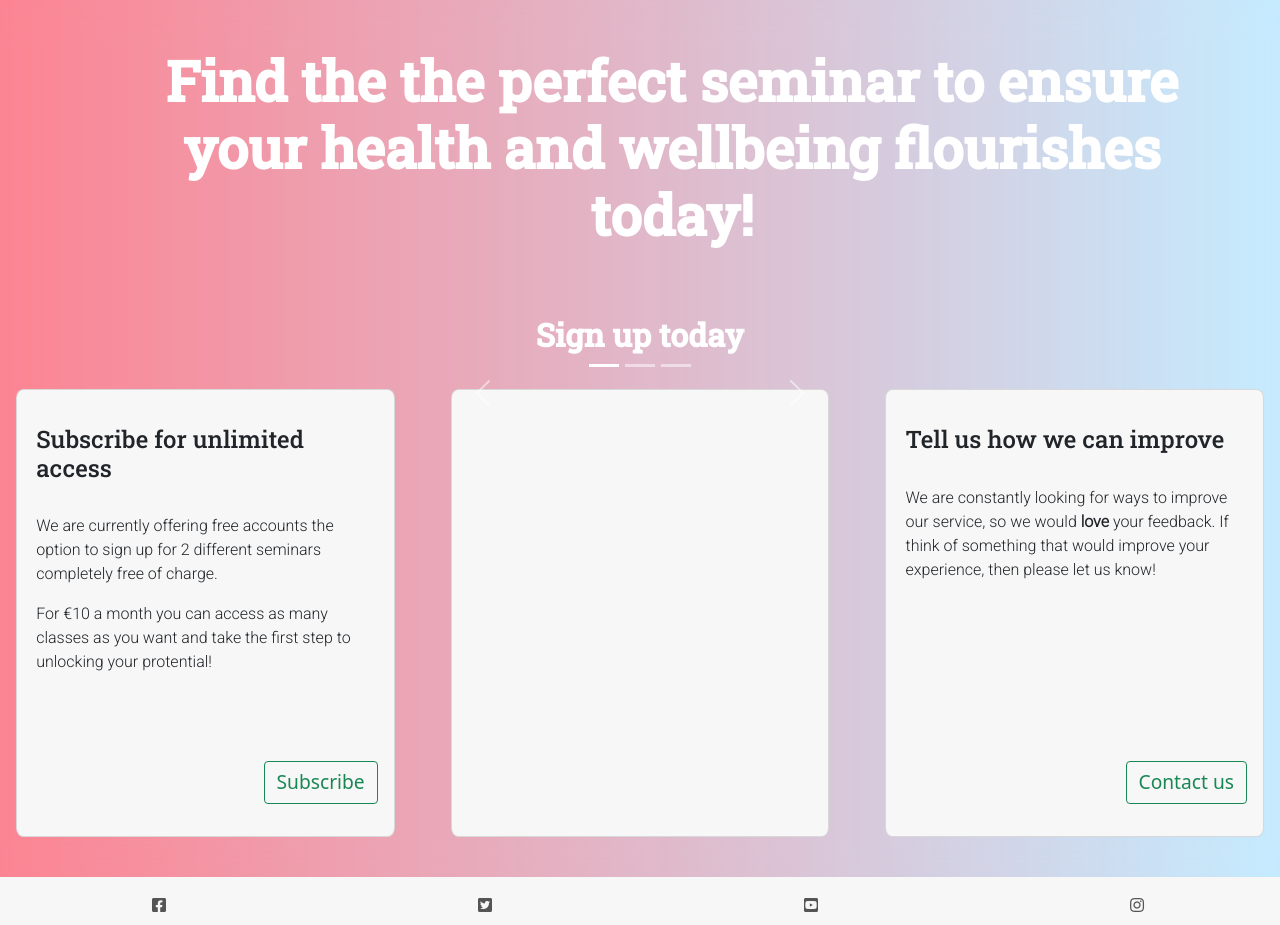
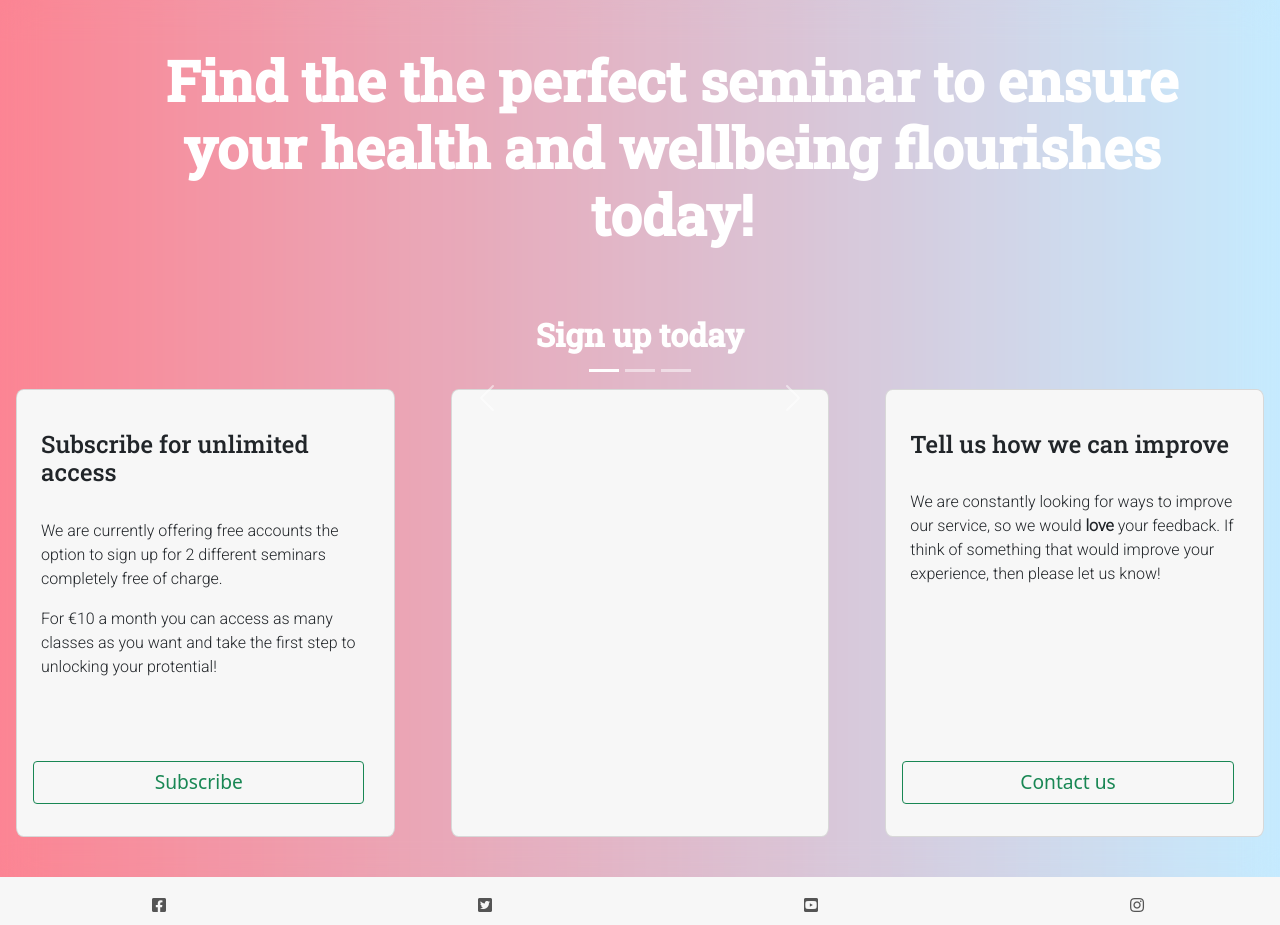
Before and after one commit to Code-Institute-Submissions/Gwgjnr-Wellness_Site_AugResub, a Django app: page / in a window 1280 px wide. Shown: the part 57-982 px from the top of the page. Run offline with Django 3.2, Linux system fonts and the light colour scheme; data that the repository does not hold is empty; some libraries are stand-ins or nearby versions.

Commit message:
updated styling for carosel images and buttons index.html cards

```diff
--- a/homepage/templates/homepage/index.html
+++ b/homepage/templates/homepage/index.html
@@ -109,7 +109,10 @@
                                 experience, then
                                 please let us know!
                             </p>
-                            <button type="button" class="btn btn-outline-success intro-card-button">Contact us</button>
+                            <a class="btn" href="{% url 'contact' %}">
+                                <button type="button" class="btn btn-outline-success intro-card-button">Contact us</button>
+                            </a>
+
                         </div>
                     </div>
                 </div>
--- a/static/css/base.css
+++ b/static/css/base.css
@@ -40,11 +40,7 @@ a {
 
 .background-container {
     background-image: linear-gradient(to right, #fc7787, #bfe9ff);
-
-    /* background-image: url('https://res.cloudinary.com/djcwwiiid/image/upload/v1649964000/d2egjlnccl0pbsbmt6so.jpg');
-    background-position: center;
-    background-repeat: no-repeat;
-    background-size: auto; */
+    background-size: auto;
     width: 100%;
     z-index: -1;
 }
@@ -86,9 +82,11 @@ a {
     display: inline-block;
     padding: 5px 0;
     position: relative;
+    background-clip: border-box;
     -webkit-background-clip: text;
     -webkit-text-fill-color: transparent;
     transition: all 0.3s ease-in-out;
+    outline:none;
   }
 
   .intro-invite-button:before{
@@ -109,6 +107,11 @@ a {
 
   .intro-invite-button:hover::before{
     width: 100%;
+  }
+
+  .intro-invite-button:focus {
+    outline:none;
+    box-shadow: none;
   }
 
 
@@ -149,7 +152,7 @@ a {
 
 .card-body {
     flex: 1 1 auto;
-    padding: 0.2rem;
+    padding: 0.5rem;
 }
 
 .intro-hr {
@@ -167,7 +170,7 @@ a {
 }
 
 .carousel-image {
-    height: 51vh;
+    height: ;
     width: 100%;
     border-radius: 5px;
     object-fit: fill;
@@ -296,7 +299,6 @@ footer {
     box-sizing: border-box;
     color: #39739d;
     cursor: pointer;
-    display: inline-block;
     font-family: -apple-system, system-ui, "Segoe UI", "Liberation Sans", sans-serif;
     font-size: 16px;
     font-weight: 400;
@@ -356,6 +358,18 @@ footer {
 
 /*----------------- Media queries used to ensure responsiveness across screen sizes -----------------*/
 
+@media screen and (min-width: 1115px) {
+    .intro-card-button {
+        margin-bottom: 2rem;
+        margin-left: 1rem;
+        font-size: larger;
+        position: absolute;
+        left: 0;
+        bottom: 0;
+        width: 92%;
+    }
+}
+
 @media screen and (min-width: 991px) {
     .intro-card {
         min-height: 28rem;
@@ -370,13 +384,12 @@ footer {
 
     .intro-card-button {
         margin-bottom: 2rem;
-        margin-right: 1rem;
-        float: right;
+        margin-left: 1rem;
         font-size: larger;
         position: absolute;
-        right:    0;
-        bottom:   0;
-        white-space: nowrap;
+        left: 0;
+        bottom: 0;
+        width: 88%;
     }
 
 }
```
